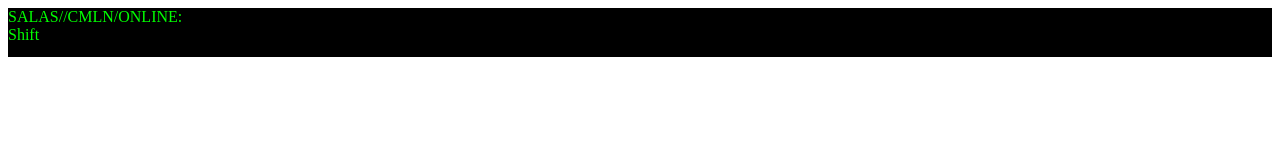
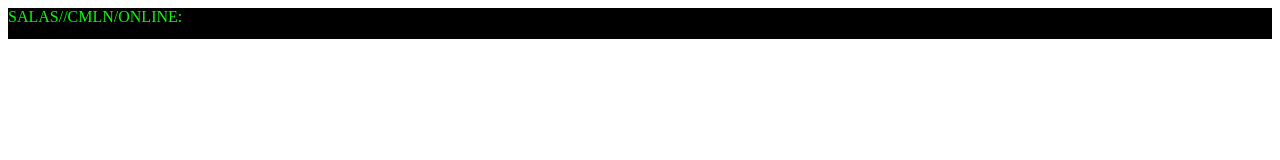
Before and after one commit to pixlperfect01/SALAS, a plain HTML site: page index.html in a window 1280 px wide. Drawn offline with Linux system fonts and the light colour scheme.

Commit message:
Update index.html

```diff
--- a/index.html
+++ b/index.html
@@ -2,8 +2,6 @@
 <link rel="stylesheet" href="style.css">
 <div class="main">
   <div>SALAS//CMLN/ONLINE:<z id="comm"></z></div>
-  <div id="buttons">
-    <div onclick="shift=!shift;">Shift</div>
   <div id="console">
     <pre></pre>
   </div>
```
